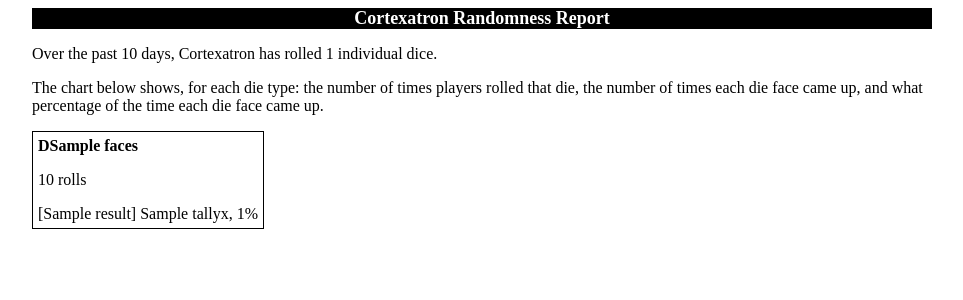
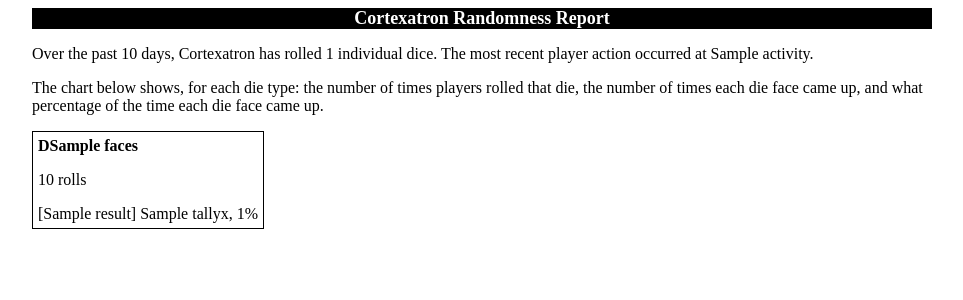
Before and after one commit to dbisdorf/cortex-roller, a Django app: template players/templates/players/random.html in a window 1280 px wide. Shown: the top 300 px of the page, without its empty margins (158-1121 px from the left). Run offline with Django 3.2, Linux system fonts and the light colour scheme; the template is opened without the code that fills it: most values are stand-ins (such as "Sample title", 1, 10 or a date in 2020).

Commit message:
Show time of latest activity on randomness report.

```diff
--- a/players/templates/players/random.html
+++ b/players/templates/players/random.html
@@ -8,7 +8,11 @@
 <body>
 	<div class="big-box">
 		<h1>Cortexatron Randomness Report</h1>
-		<p>Over the past {{ period }} days, Cortexatron has rolled {{ total_rolls }} individual dice.</p>
+		<p>Over the past {{ period }} days, Cortexatron has rolled {{ total_rolls }} individual dice.
+		{% if activity %}
+		The most recent player action occurred at {{ activity }}.
+		{% endif %}
+		</p>
 		<p>The chart below shows, for each die type: the number of times players rolled that die,
 		the number of times each die face came up, and what percentage of the time each die face came up.</p>
 		<div class="report-table">
--- a/players/views.py
+++ b/players/views.py
@@ -317,6 +317,10 @@ def rolls(request, roll_id):
     return render(request, 'players/roll.html', context)
 
 def random_report(request):
+    activity = None
+    recent_room = Room.objects.order_by('-timestamp').first()
+    if recent_room:
+        activity = recent_room.timestamp
     matrix = [[0] * 13 for die in range(len(DICE))]
     report_start = datetime.date.today() - datetime.timedelta(days=RANDOM_REPORT_PERIOD)
     tallies = Tally.objects.filter(date__gt=report_start)
@@ -335,5 +339,5 @@ def random_report(request):
             die['tallies'].append(tally)
         dice.append(die)
         index += 1
-    context = {'period': RANDOM_REPORT_PERIOD, 'total_rolls': total_rolls, 'dice':dice}
+    context = {'period': RANDOM_REPORT_PERIOD, 'total_rolls': total_rolls, 'activity': activity, 'dice':dice}
     return render(request, 'players/random.html', context)
```
